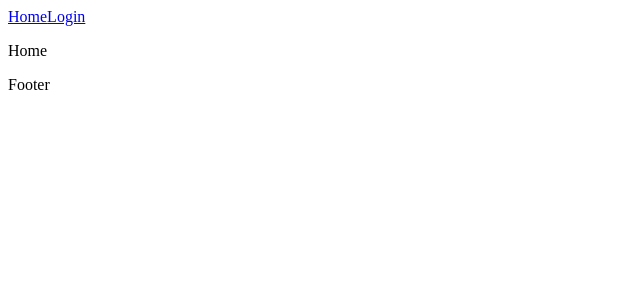
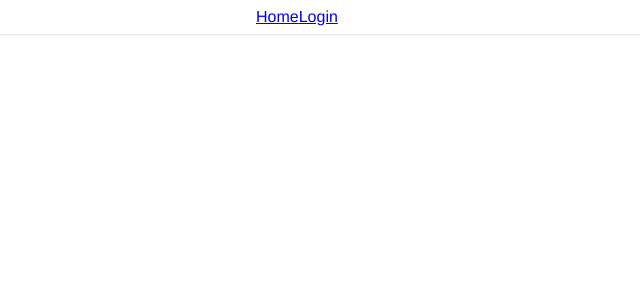
Before and after one commit to gustavocabraltv/origamid-react, a React (Create React App) app: page / in a window 1280 px wide. Shown: the top 300 px of the page, without its empty margins (0-640 px from the left). Built offline with nearby package versions, Linux system fonts and the light colour scheme.

Commit message:
Header added

```diff
--- /dev/null
+++ b/src/App.css
@@ -0,0 +1,40 @@
+*{
+    box-sizing: border-box;
+}
+body{
+    margin: 0px;
+    color: #333;
+    --type-first: Helvetica, Arial, sans-serif;
+    --type-second: 'Spectral';
+    font-family: var(--type-first);
+}
+h1, h2,h3,h4,p {
+    margin:0;
+}
+
+
+ul,
+li{
+    list-style: none;
+    padding: 0px;
+    margin: 0px;
+}
+
+img {
+    display: block;
+    max-width: 100%;
+}
+
+button, input {
+    display: block;
+    font-size: 1rem;
+    font-family: var(--type-first);
+    color: #333;
+}
+
+.container {
+    max-width: 50rem;
+    padding: 0 1rem;
+    margin: 0 auto
+
+}
--- a/src/App.js
+++ b/src/App.js
@@ -3,6 +3,7 @@ import Header from './components/Header'
 import Footer from './components/Footer'
 import Home from './components/Home'
 import Login from './components/Login'
+import  './App.css'
 
 
 import {BrowserRouter as Router, Routes, Route} from 'react-router-dom'
--- a/src/components/Header.js
+++ b/src/components/Header.js
@@ -1,10 +1,11 @@
 import React from 'react'
 import {Link} from 'react-router-dom'
+import styles from './Header.module.css'
 
 const Header = () => {
     return(
-    <div>
-        <nav>
+    <div className={styles.header}>
+        <nav className='container'>
 
         <Link to="/">Home</Link>
         <Link to="/login">Login</Link>
--- /dev/null
+++ b/src/components/Header.module.css
@@ -0,0 +1,15 @@
+ .header {
+    box-shadow: 0 1px 1px rgba(0,0,0,0.1);
+    padding: 0.5rem 0;
+    position: fixed;
+    width: 100%;
+    z-index: 100;
+    background:white;
+    top: 0px;
+ }
+
+ .nav {
+    display: flex;
+    justify-content: space-between;
+    align-items: center;
+ }
```
